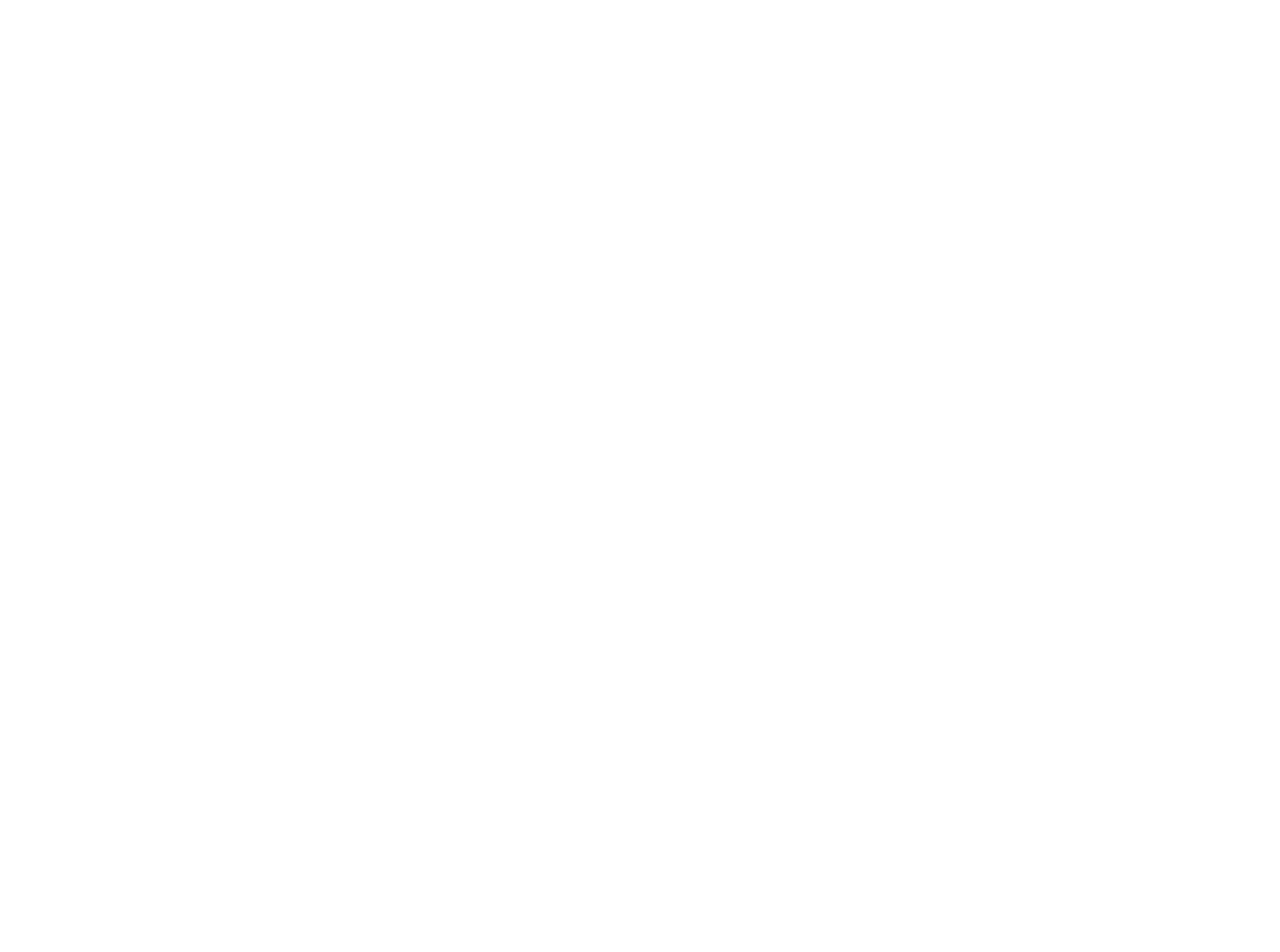
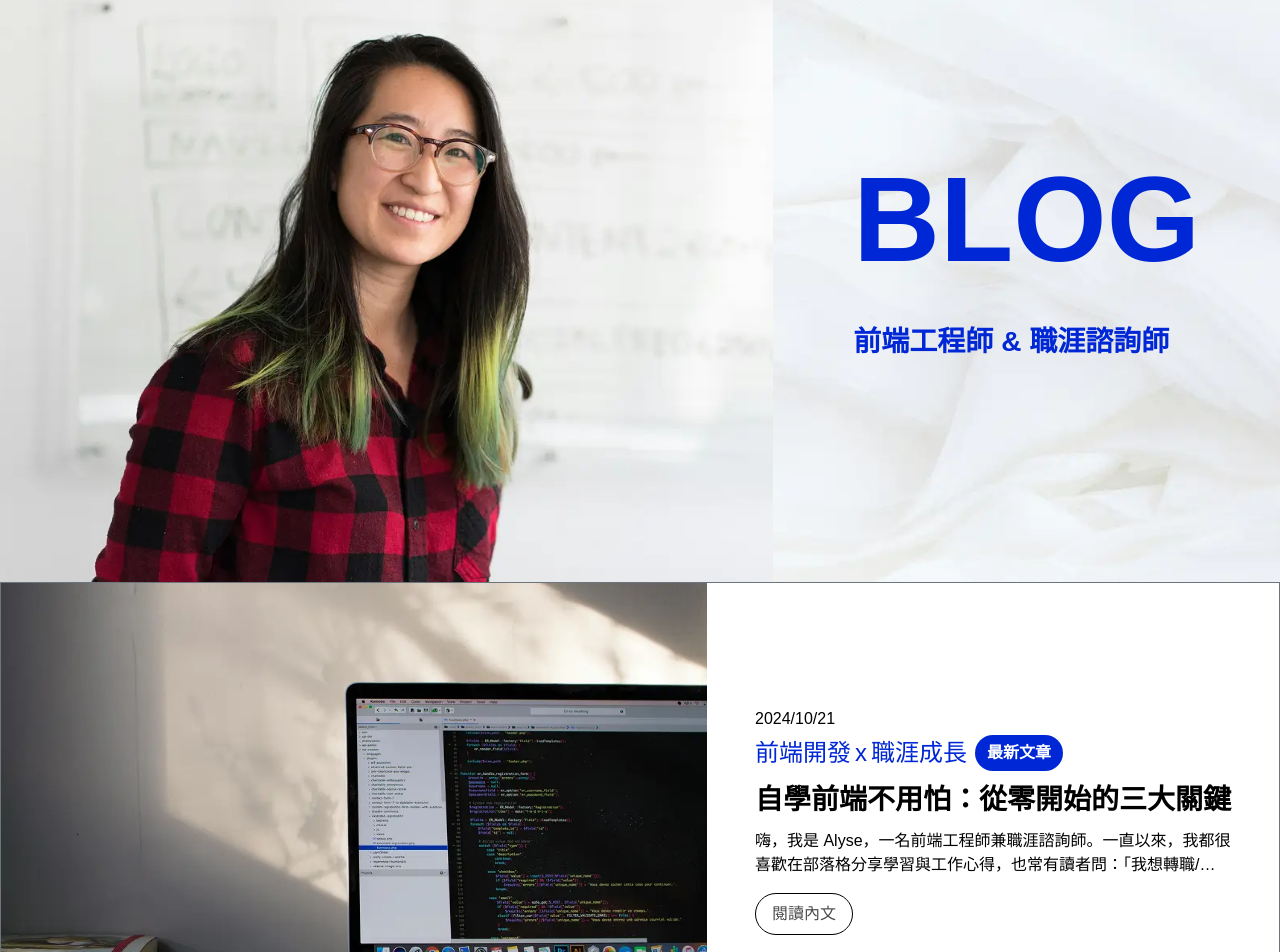
Before and after one commit to ukowork/hex-final-2025, a Vue app: page /blog in a window 1280 px wide. Shown: the part 180-1132 px from the top of the page. Before the commit the page ends 800 px from the top, so only its background shows below. Built offline with nearby package versions, Linux system fonts and the light colour scheme.

Commit message:
1. 修正首頁線條class 2. BLOG 初步排

```diff
--- a/src/views/BlogPage.vue
+++ b/src/views/BlogPage.vue
@@ -1,6 +1,61 @@
 <template>
-  <div>
-    <h2>部落格</h2>
-    <p>這是部落格文章列表。</p>
-  </div>
+  <!-- Blog Top -->
+  <section class="mx-auto max-w-[1920px] flex flex-col lg:flex-row">
+    <picture>
+      <source media="(min-width: 640px)" srcset="@/assets/img/topbannerL.webp" />
+      <img :src="require('@/assets/img/device/banner.webp')" alt="banner image" class="w-full">
+    </picture>
+    <!-- ======================================================== -->
+    <div class="bannerTitle">
+      <h1 class="topText">BLOG</h1>
+      <p class="infoText">前端工程師 & 職涯諮詢師</p>
+    </div>
+  </section>
+  <!-- ========================================================================================== -->
+  <section class="mx-auto flex max-w-[1920px] flex-col border border-line lg:flex-row">
+    <picture>
+      <source media="(min-width: 1024px)" srcset="/desktop/blog/start-from-scratch.webp" />
+      <img src="/desktop/blog/start-from-scratch.webp" alt="banner image" class="block w-full">
+    </picture>
+    <div class="flex-1 content-center px-3 py-12 lg:px-6 lg:py-0">
+      <div class="flex-1 content-center px-3 py-12 lg:px-6 lg:py-0"><time
+          class="mb-1 block text-fs-1 ">2024/10/21</time>
+        <ul class="mb-2 flex flex-wrap items-center gap-y-1 ">
+          <li class="text-fs-1.5 text-brand"><span>前端開發</span><span class="mx-1">x</span></li>
+          <li class="text-fs-1.5 text-brand"><span>職涯成長</span><!----></li>
+          <li class="ml-2 rounded-full bg-brand px-3 py-1.5 text-fs-1-bold text-white">最新文章</li>
+        </ul><a href="/blog/start-from-scratch" class="block">
+          <h2 class="mb-2 text-fs-1.75-bold lg:whitespace-nowrap ">自學前端不用怕：從零開始的三大關鍵</h2>
+          <p class="line-clamp mb-4 text-fs-1 lg:max-w-[636px]">嗨，我是
+            Alyse，一名前端工程師兼職涯諮詢師。一直以來，我都很喜歡在部落格分享學習與工作心得，也常有讀者問：「我想轉職/自學前端，該從哪裡開始？」
+            其實自學的過程既自由又具挑戰性。我整理了三大關鍵，幫助你在短期內建立紮實基礎，並快速累積實戰經驗。希望能替你的前端之路帶來一些啟發與動力！</p>
+            <button type="button" class="rounded-full border border-black px-4 py-2 text-fs-1 text-content transition hover:bg-content hover:text-white ">
+             閱讀內文 </button>
+        </a>
+      </div>
+    </div>
+  </section>
+  <!-- ========================================================================================== -->
 </template>
+<script setup>
+</script>
+<style scoped>
+.bannerTitle {
+  @apply bg-[url('@/assets/img/device/infobg.webp')] xl:bg-[url('@/assets/img/topbannerR.webp')] bg-cover px-6 pt-6 pb-[12.5rem] flex-1 content-center lg:px-20 lg:py-0;
+}
+
+.topText {
+  @apply whitespace-nowrap text-[3.25rem] xl:text-[7.5rem] font-[900] leading-[1.5] text-brand mb-3;
+}
+
+.infoText {
+  @apply whitespace-nowrap text-[1.75rem] font-[700] leading-[1.5] text-brand;
+}
+.line-clamp {
+  display: -webkit-box;
+  -webkit-box-orient: vertical;
+  -webkit-line-clamp: 2;
+  line-clamp: 2;
+  overflow: hidden;
+}
+</style>
--- a/src/views/IndexPage.vue
+++ b/src/views/IndexPage.vue
@@ -135,7 +135,7 @@
           <li>打造前端專案與履歷亮點</li>
           <li>深度強化面試表現</li><!--]-->
         </ul>
-        <hr class="mb-4 border-b border-content"><button type="button"
+        <hr class="mb-4 border-b border-line"><button type="button"
           class="rounded-full border border-black px-4 py-2 text-fs-1 text-content hover:bg-black hover:text-[#F5F5F5]">
           前往聆聽 podcast </button>
       </article>
@@ -147,7 +147,7 @@
           <li>制訂階段性目標與時間安排</li>
           <li>鼓勵參與前端社群或活動</li><!--]-->
         </ul>
-        <hr class="mb-4 border-b border-content"><button type="button"
+        <hr class="mb-4 border-b border-line"><button type="button"
           class="rounded-full border border-black px-4 py-2 text-fs-1 text-content hover:bg-black hover:text-[#F5F5F5]">
           前往聆聽 podcast </button>
       </article>
@@ -159,7 +159,7 @@
           <li>透過面試模擬找出常犯的邏輯漏洞</li>
           <li>討論遇到不熟悉議題時的回應方式</li>
         </ul>
-        <hr class="mb-4 border-b border-content"><button type="button"
+        <hr class="mb-4 border-b border-line"><button type="button"
           class="rounded-full border border-black px-4 py-2 text-fs-1 text-content hover:bg-black hover:text-[#F5F5F5]">
           前往聆聽 podcast </button>
       </article>
@@ -171,7 +171,7 @@
           <li>擬定進階框架或技術研究目標</li>
           <li>培養跨團隊溝通與簡報能力</li>
         </ul>
-        <hr class="mb-4 border-b border-content"><button type="button"
+        <hr class="mb-4 border-b border-line"><button type="button"
           class="rounded-full border border-black px-4 py-2 text-fs-1 text-content hover:bg-black hover:text-[#F5F5F5]">
           前往聆聽 podcast </button>
       </article>
```
